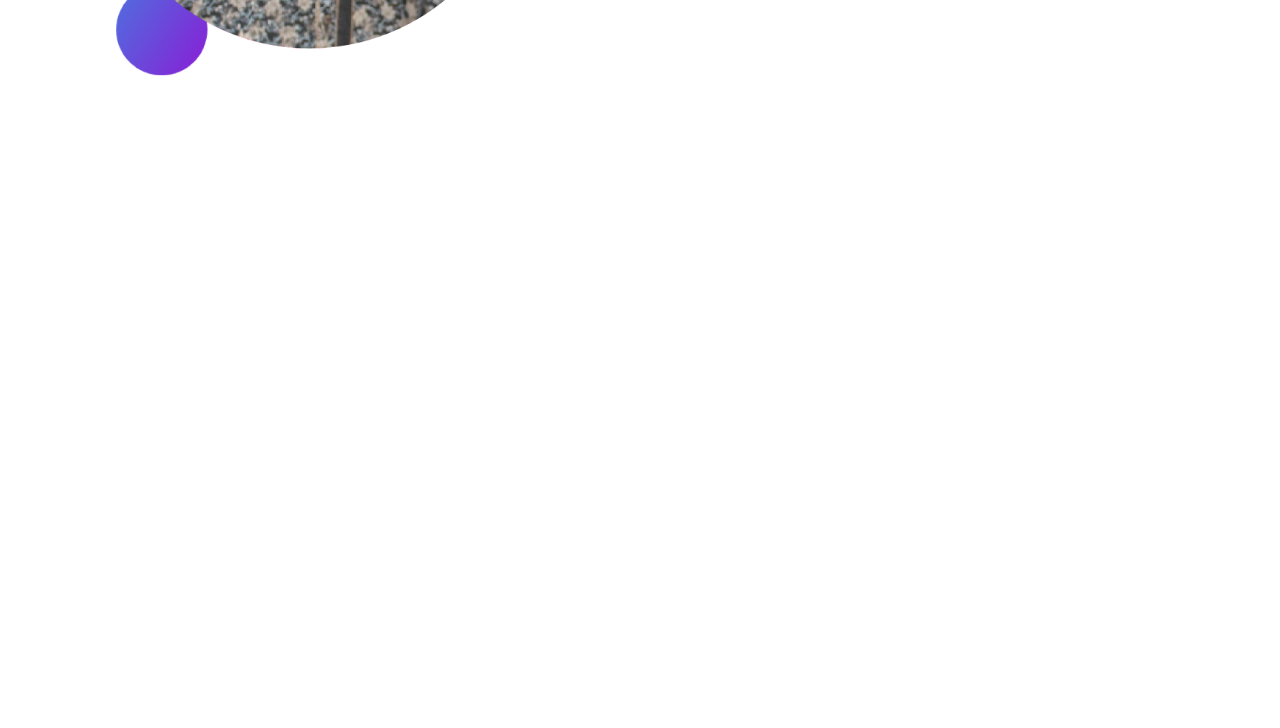
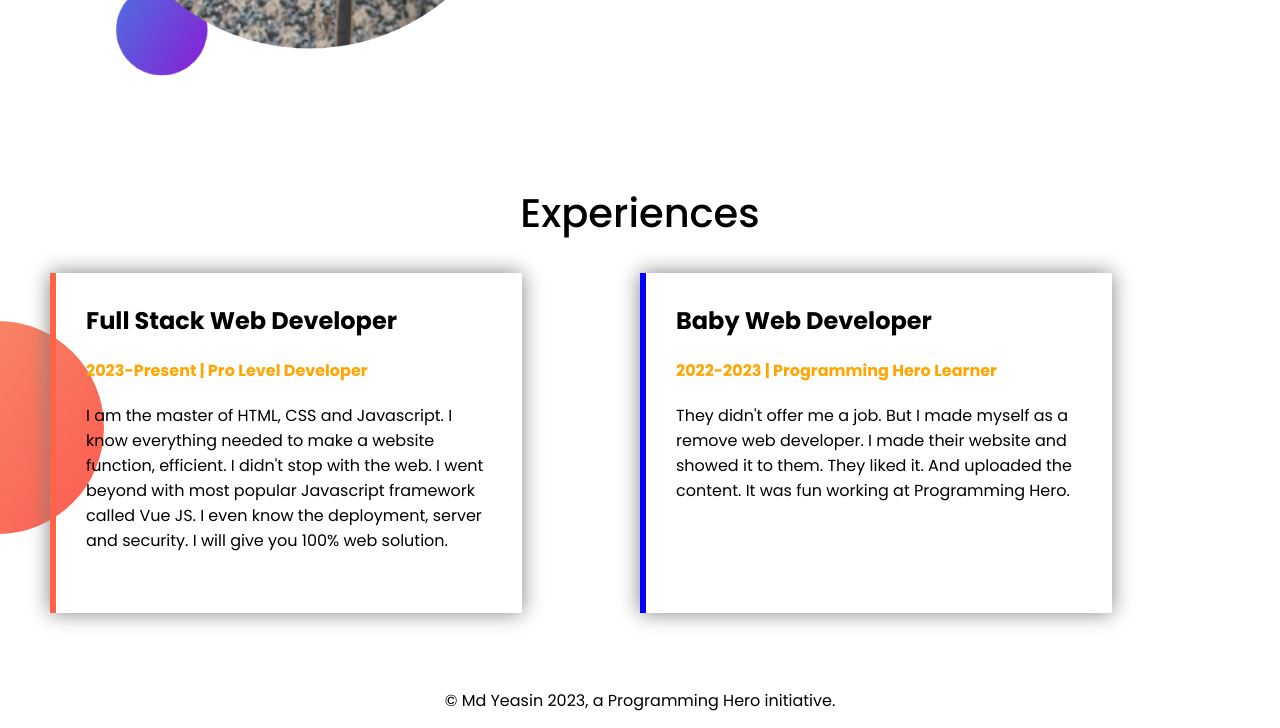
Before and after one commit to mdYeasin-cmd/developer_portfolio, a plain HTML site: page index.html in a window 1280 px wide. Shown: the part 941-1669 px from the top of the page. Before the commit the page ends 1124 px from the top, so only its background shows below. Drawn offline with Linux system fonts and the light colour scheme.

Commit message:
Final Commit

```diff
--- a/css/style.css
+++ b/css/style.css
@@ -112,3 +112,43 @@ a{
     margin-top: 15px;
 }
 /* //Dream Section CSS End */
+
+/* Experience Section CSS Start */
+#experience{
+    padding-bottom: 60px;
+    background-image: url('../images/exp-bg.png');
+    background-repeat: no-repeat;
+    background-position: center left;
+}
+#experience .row{
+    margin-top: 30px;
+}
+#experience h2.exp_head{
+    font-size: 40px;
+    font-weight: 500;
+    text-align: center;
+}
+#experience .experience_item{
+    width: 40%;
+    box-shadow: 0 0 20px gray;
+    padding: 30px 30px 60px;
+}
+#experience .experience_item:first-child{
+    margin-right: 10%;
+    border-left: 6px solid tomato;
+}
+#experience .experience_item:last-child{
+    border-left: 6px solid blue;
+}
+#experience .experience_item h4{
+    color: orange;
+    margin: 20px 0;
+}
+/* //Experience Section CSS End */
+
+/* Footer Section CSS Start */
+footer{
+    text-align: center;
+    padding: 15px 0;
+}
+/* //Footer Section CSS End */
--- a/index.html
+++ b/index.html
@@ -59,5 +59,35 @@
     </section>
     <!-- //Dream Section End -->
 
+    <!-- Experience Section Start -->
+    <section id="experience">
+        <div class="container">
+            <h2 class="exp_head">Experiences</h2 class="exp_head">
+            <div class="row">
+                <div class="experience_item">
+                    <h2>Full Stack Web Developer</h2>
+                    <h4>2023-Present | Pro Level Developer</h4>
+                    <p>
+                        I am the master of HTML, CSS and Javascript. I know everything needed to make a website function, efficient. I didn't stop with the web. I went beyond with most popular Javascript framework called Vue JS. I even know the deployment, server and security. I will give you 100% web solution.
+                    </p>
+                </div>
+                <div class="experience_item">
+                    <h2>Baby Web Developer</h2>
+                    <h4>2022-2023 | Programming Hero Learner</h4>
+                    <p>
+                        They didn't offer me a job. But I made myself as a remove web developer. I made their website and showed it to them. They liked it. And uploaded the content. It was fun working at Programming Hero.
+                    </p>
+                </div>
+            </div>
+        </div>
+    </section>
+    <!-- //Experience Section End -->
+
+    <!-- Footer Section Start -->
+    <footer>
+        <p>&copy; Md Yeasin 2023, a Programming Hero initiative.</p>
+    </footer>
+    <!-- //Footer Section End -->
+
 </body>
 </html>
```
